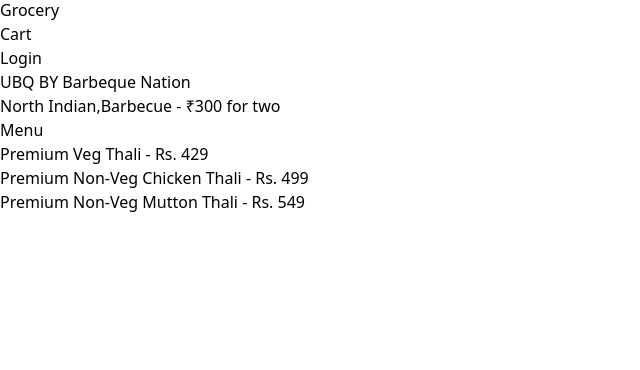
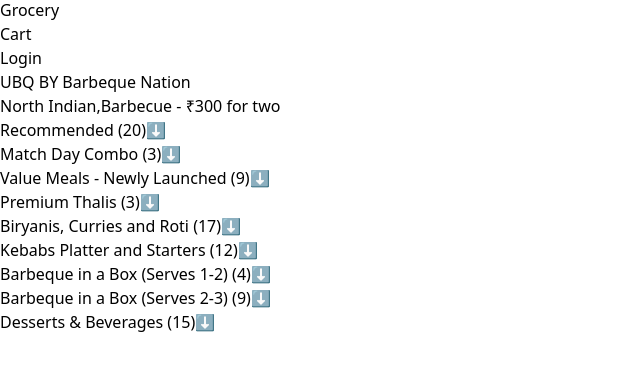
Before and after one commit to girish6j87/react-101, a React (Vite) app: page /restaurants/113976 in a window 1280 px wide. Shown: the part 398-768 px from the top of the page, without its empty margins (0-640 px from the left). Built offline with nearby package versions, Linux system fonts and the light colour scheme.

Commit message:
PS React-101 Day-11

```diff
--- a/src/components/Body.js
+++ b/src/components/Body.js
@@ -1,4 +1,4 @@
-import ResaurantCard from "./RestaurantCard";
+import ResaurantCard, { withPromotedLabel } from "./RestaurantCard";
 import restList from "../utils/mockData";
 import { useEffect, useState } from "react";
 import { Link } from "react-router-dom";
@@ -12,6 +12,8 @@
   const [filteredRestaurant, setFilteredRestaurant] = useState([]);
 
   const [searchText, setSearchText] = useState("");
+
+  const RestaurantCardPromoted = withPromotedLabel(ResaurantCard);
 
   useEffect(() => {
     //if we want to do some operation after rendering the component we should use this
@@ -30,7 +32,10 @@
   console.log("useEffect call after body rendered");
 
   const onlineStatus = useOnlineStatus();
-  if(onlineStatus === false) return <h1>Looks like you are offline, please check your internet connection</h1>
+  if (onlineStatus === false)
+    return (
+      <h1>Looks like you are offline, please check your internet connection</h1>
+    );
 
   return (
     <div className="body">
@@ -44,7 +49,8 @@
               setSearchText(e.target.value);
             }}
           />
-          <button className="px-4 py-2 bg-green-100 m-4 rounded-lg"
+          <button
+            className="px-4 py-2 bg-green-100 m-4 rounded-lg"
             onClick={() => {
               // Filter the restaurant cards and update the UI.
               console.log("searchText is:", searchText);
@@ -79,7 +85,7 @@
       </div>
       <div className="flex flex-wrap">
         {/* ResaurantCard */}
-        {console.log(filteredRestaurant)}
+        {console.log('HOF:  ', filteredRestaurant)}
         {/* <ResaurantCard resData={restList[0].data.cards[0].card.card}/>
           <ResaurantCard resData={restList[0].data.cards[1].card.card}/>
           <ResaurantCard resData={restList[0].data.cards[2].card.card}/>
@@ -92,7 +98,11 @@
             console.log("restaurant hhhhh ", restaurant);
             return (
               <Link key={`${index}}`} to={"/restaurants/" + restaurant.id}>
+                {restaurant.promoted ? (
+                  <RestaurantCardPromoted resData={restaurant}/>
+                ) : (
                   <ResaurantCard resData={restaurant} />
+                )}
               </Link>
             );
           })
--- /dev/null
+++ b/src/components/ItemList.js
@@ -0,0 +1,39 @@
+import { CDN_URL } from "../utils/constants";
+
+const ItemList = ({ items }) => {
+  console.log("items Category:", items);
+  return (
+    <div>
+      {items.map((item) => (
+        <div
+          key={item.card.info.id}
+          className="p-2 m-2 border-gray-400 border-b-2 text-left flex justify-between"
+        >
+          <div className="w-9/12">
+            <div className="py-2">
+              <span>{item.card.info.name}</span>
+              <span>
+                {" "}
+                - ₹{" "}
+                {item.card.info.price
+                  ? item.card.info.price / 100
+                  : item.card.info.defaultPrice}
+              </span>
+            </div>
+            <p className="text-xs">{item.card.info.description}</p>
+          </div>
+          <div className="w-3/12 h-auto">
+            <div className="absolute">
+              <button className="p-2 mx-16 rounded-lg bg-black text-white shadow-lg">
+                Add +
+              </button>
+            </div>
+            <img src={CDN_URL + item.card.info.imageId} />
+          </div>
+        </div>
+      ))}
+    </div>
+  );
+};
+
+export default ItemList;
--- a/src/components/RestaurantCard.js
+++ b/src/components/RestaurantCard.js
@@ -2,7 +2,7 @@
 
 const ResaurantCard = (props) => {
   const { resData } = props;
-  console.log("check props data",props);
+  console.log("check props data", props);
   const { cloudinaryImageId, name, cuisines, avgRating, sla } = resData;
   // console.log(resData.info.name);
   // console.log(resData.info.cuisines.join(", "));
@@ -26,4 +26,18 @@
   );
 };
 
+// Higher Order Component
+// input - Restaurant => RestaurantCardPromoted
+
+export const withPromotedLabel = (ResaurantCard) => {
+  return (props) => {
+    return (
+      <div>
+        <label className="absolute bg-black text-white m-2 p-2 rounded-lg">Promoted</label>
+        <ResaurantCard {...props}/>
+      </div>
+    );
+  };
+};
+
 export default ResaurantCard;
--- /dev/null
+++ b/src/components/RestaurantCategory.js
@@ -0,0 +1,33 @@
+import { useState } from "react";
+import ItemList from "./ItemList";
+
+const RestaurantCategory = ({ data, showItems, setShowIndex }) => {
+  // const [showItems, setShowItems] = useState(false);
+
+  const handleClick = () => {
+    setShowIndex();
+    console.log("i m clicked");
+  };
+
+  return (
+    <div>
+      {/* Accordian header */}
+      <div className="w-6/12 mx-auto my-4 bg-grey-50 shadow-lg p-4">
+        <div
+          className="flex justify-between cursor-pointer"
+          onClick={handleClick}
+        >
+          {" "}
+          <span className="font-bold text-lg">
+            {data.title} ({data.itemCards.length})
+          </span>
+          <span>⬇️</span>
+        </div>
+        {/* Accordian Body */}
+        {showItems && <ItemList items={data.itemCards} />}
+      </div>
+    </div>
+  );
+};
+
+export default RestaurantCategory;
--- a/src/components/RestaurantMenu.js
+++ b/src/components/RestaurantMenu.js
@@ -2,10 +2,13 @@
 import menuData from "../utils/menuMockData";
 import { useParams } from "react-router-dom";
 import useRestaurantMenu from "../utils/useRestaurantMenu";
+import RestaurantCategory from "./RestaurantCategory";
 
 const RestaurantMenu = () => {
-  const {resId} = useParams();
+  const { resId } = useParams();
   const resInfo = useRestaurantMenu(resId);
+  const [showIndex, setShowIndex] = useState(null);
+
   console.log("resInfo ", resInfo);
   if (resInfo === null) return <h1>Develop Shimmer UI</h1>;
   const { name, cuisines, costForTwoMessage } =
@@ -19,24 +22,54 @@
     resInfo[0]?.data?.cards[4]?.groupedCard?.cardGroupMap?.REGULAR?.cards[4]
       ?.card?.card?.itemCards[0]?.card?.info
   );
+  console.log(
+    "IS THIS EMPTY 1111 ",
+    resInfo[0]?.data?.cards[4]?.groupedCard?.cardGroupMap?.REGULAR?.cards.filter(
+      (c) =>
+        c.card?.card?.["@type"] ===
+        "type.googleapis.com/swiggy.presentation.food.v2.ItemCategory"
+    )
+  );
+
+  const categories =
+    resInfo[0]?.data?.cards[4]?.groupedCard?.cardGroupMap?.REGULAR?.cards.filter(
+      (c) =>
+        c.card?.card?.["@type"] ===
+        "type.googleapis.com/swiggy.presentation.food.v2.ItemCategory"
+    );
+  console.log(
+    "cccc : ",
+    resInfo[0]?.data?.cards[4]?.groupedCard?.cardGroupMap?.REGULAR?.cards.filter(
+      (c) => {
+        console.log("HHHh ", c.card?.card?.["@type"]);
+        if (
+          c.card?.card?.["@type"] ===
+          "type.googleapis.com/swiggy.presentation.food.v2.ItemCategory"
+        ) {
+          console.log("iiififififif ");
+          return;
+        }
+        c.card?.card?.["@type"] ===
+          "type.googleapis.com/swiggy.presentation.food.v2.ItemCategory";
+      }
+    )
+  );
   return (
-    <div className="menu">
-      <h1>{name}</h1>
-      <p>
+    <div className="text-center">
+      <h1 className="font-bold my-6 text-2xl">{name}</h1>
+      <p className="font-bold text-lg">
         {cuisines.join(",")} - {costForTwoMessage}
       </p>
-      <h2>Menu</h2>
-      <ul>
-        {itemCards.map((item) => (
-          <li key={item.card.info.id}>
-            {item.card.info.name} - {"Rs."} {item.card.info.price / 100}
-          </li>
-        ))}
-        {/* <li>{itemCards[0].card.info.name}</li>
-            <li>{itemCards[1].card.info.name}</li>
-            <li>{itemCards[2].card.info.name}</li>
-            <li>{itemCards[3].card.info.name}</li> */}
-      </ul>
+      {/* Categories / accordians */}
+      {categories.map((category, index) => (
+        //Controlled Components
+        <RestaurantCategory
+          key={category?.card?.card?.title}
+          data={category?.card?.card}
+          showItems={index === showIndex ? true : false}
+          setShowIndex = {() => setShowIndex(index)}
+        />
+      ))}
     </div>
   );
 };
```
Also changed, not shown: 1 other file (tests, documents, lock files or other folders). Lines whose indentation alone changed are shown as unchanged.
